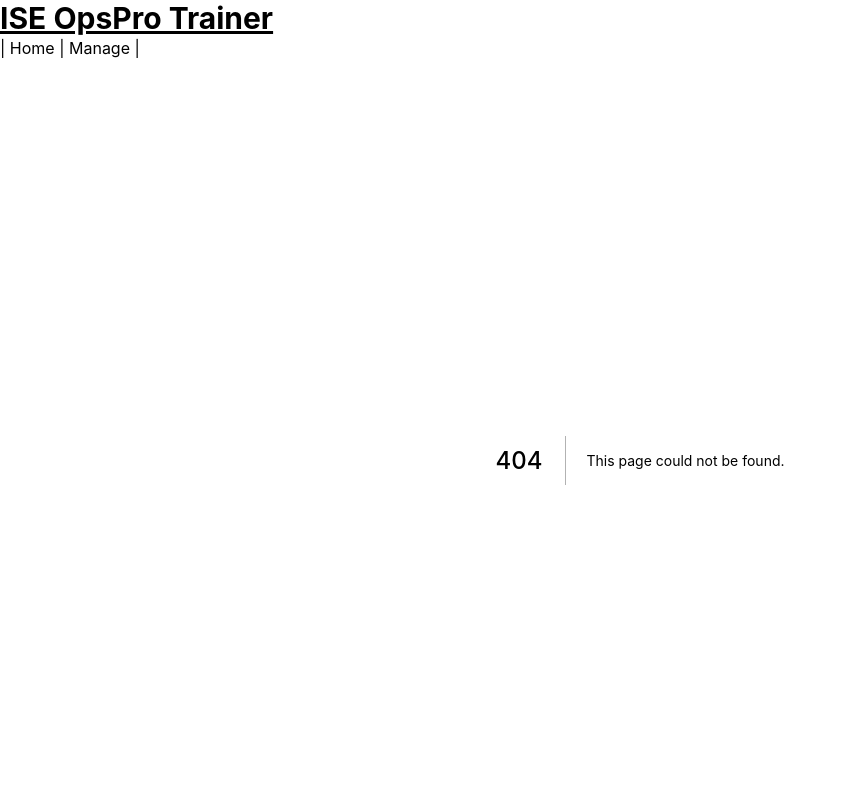
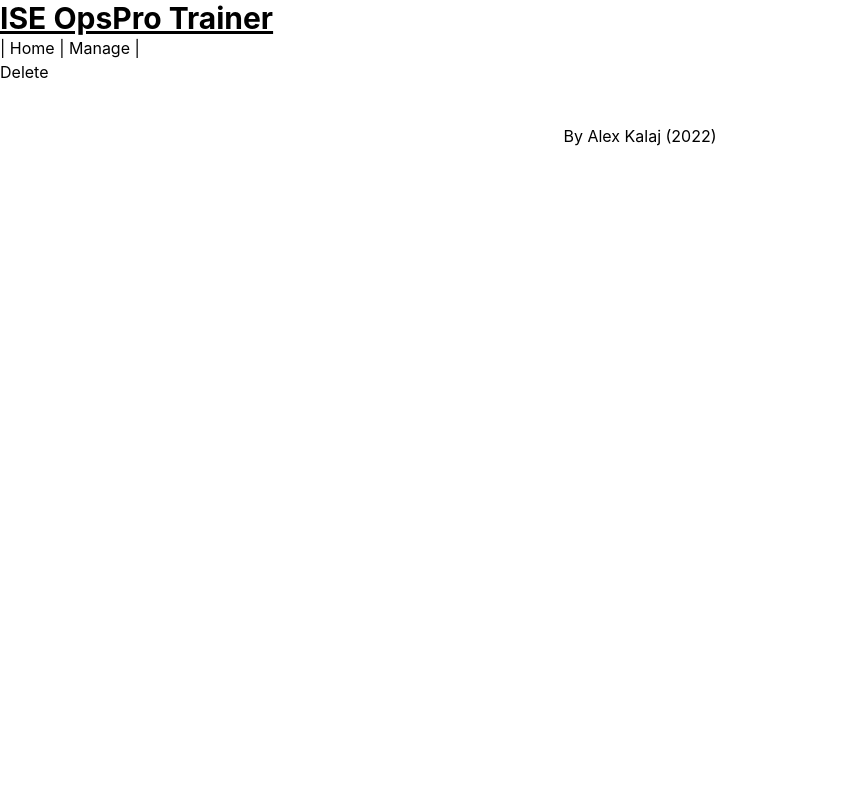
Before and after one commit to excircle/opspro, a Next.js app: page /components/tables/TopicDeleteButton in a window 1280 px wide. Before the commit this address had no page. Shown: the top 800 px of the page, without its empty margins (0-847 px from the left). Built offline with nearby package versions, Linux system fonts and the light colour scheme; no server answers.

Commit message:
Functional Delete capabilities. Removing Axios content

```diff
--- a/pages/components/forms/TopicsForm.js
+++ b/pages/components/forms/TopicsForm.js
@@ -5,6 +5,8 @@ import { useRouter } from 'next/router';
 
 export default function TopicsForms() {
     const { register, handleSubmit } = useForm();
+    const router = useRouter();
+
     const onFormSubmit = async (data) => {
         const res = await addTopic(data);
         router.push('/');
--- /dev/null
+++ b/pages/components/tables/TopicDeleteButton.js
@@ -0,0 +1,14 @@
+import { deleteTopic } from "../../../api/topicApi";
+import { useRouter } from "next/router";
+
+export default function TopicDeleteButton({ fields }) {
+    const router = useRouter();
+
+    const handleClick = async (fields) => {
+        const res = await deleteTopic(fields);
+        console.log(res)
+        router.push('/');
+    };
+
+    return <button onClick={() => handleClick(fields)} >Delete</button>;
+}
--- a/pages/components/tables/TopicTable.js
+++ b/pages/components/tables/TopicTable.js
@@ -1,4 +1,5 @@
 import TopicEditButton from "./TopicEditButton";
+import TopicDeleteButton from "./TopicDeleteButton";
 
 export default function TopicsTable({ topics }) {
     const divStyle = "overflow-x-auto relative shadow-md sm:rounded-lg";
@@ -6,7 +7,9 @@ export default function TopicsTable({ topics }) {
     const theadStyling = "text-xs text-gray-700 uppercase bg-gray-50 dark:bg-gray-700 dark:text-gray-400";
     const thStyling = "py-3 px-6";
     const tdLink = "font-medium text-blue-600 dark:text-blue-500 hover:underline";
-    const tdButton = "px-6 inline-flex text-gray-500 bg-white border border-gray-300 focus:outline-none hover:bg-gray-100 focus:ring-4 focus:ring-gray-200 font-medium rounded-lg text-sm px-2 py-1 dark:bg-gray-800 dark:text-gray-400 dark:border-gray-600 dark:hover:bg-gray-700 dark:hover:border-gray-600 dark:focus:ring-gray-700";
+    const tdButton = "px-6 text-gray-500 bg-white border border-gray-300 focus:outline-none hover:bg-gray-100 focus:ring-4 focus:ring-gray-200 font-medium rounded-lg text-sm px-2 py-1 dark:bg-gray-800 dark:text-gray-400 dark:border-gray-600 dark:hover:bg-gray-700 dark:hover:border-gray-600 dark:focus:ring-gray-700";
+    const td2Button = "px-6 text-gray-500 bg-white border border-gray-300 focus:outline-none hover:bg-gray-100 focus:ring-4 focus:ring-gray-200 font-medium rounded-lg text-sm px-2 py-1 dark:bg-gray-800 dark:text-gray-400 dark:border-gray-600 dark:hover:bg-gray-700 dark:hover:border-gray-600 dark:focus:ring-gray-700";
+    //const DelButton = "px-6 text-gray-500 bg-white border border-gray-300 focus:outline-none hover:bg-gray-100 focus:ring-4 focus:ring-gray-200 font-medium rounded-lg text-sm px-2 py-1 dark:bg-gray-800 dark:text-gray-400 dark:border-gray-600 dark:hover:bg-gray-700 dark:hover:border-gray-600 dark:focus:ring-gray-700";
 
     return (
         <div className={divStyle}>
@@ -15,6 +18,7 @@ export default function TopicsTable({ topics }) {
                     <tr>
                         <th className={thStyling}>Topic</th>
                         <th className={thStyling}>Edit</th>
+                        <th className={thStyling}>Delete</th>
                     </tr>
                 </thead>
                 <tbody>
@@ -22,6 +26,7 @@ export default function TopicsTable({ topics }) {
                         <tr key={topic.id}>
                             <td className={tdLink}>{topic.documentation}</td>
                             <td className={tdButton}><TopicEditButton fields={topic} /></td>
+                            <td className={td2Button}><TopicDeleteButton fields={topic} /></td>
                         </tr>
                     ))}
                 </tbody>
```
